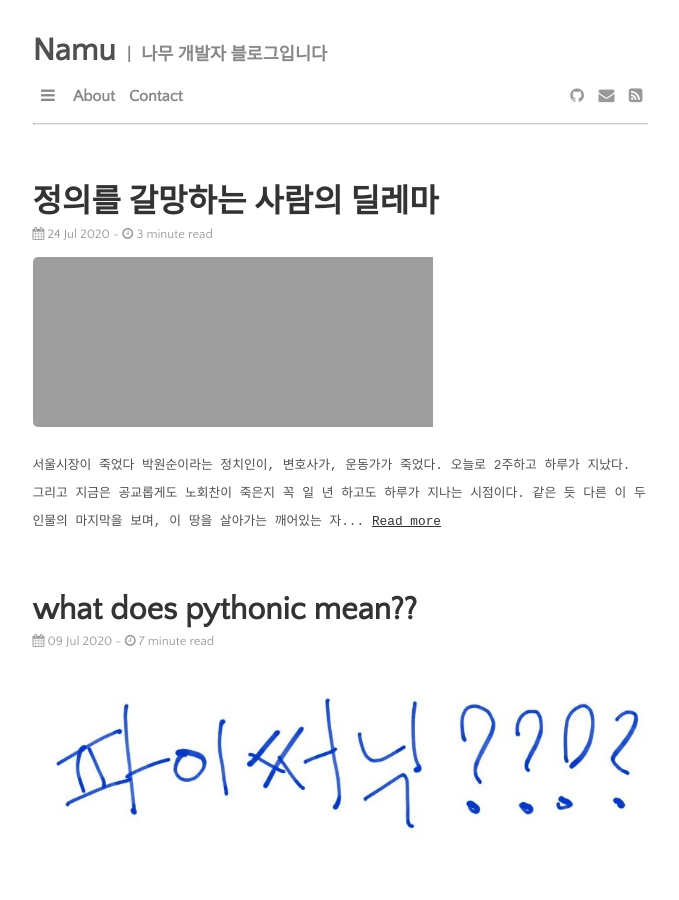
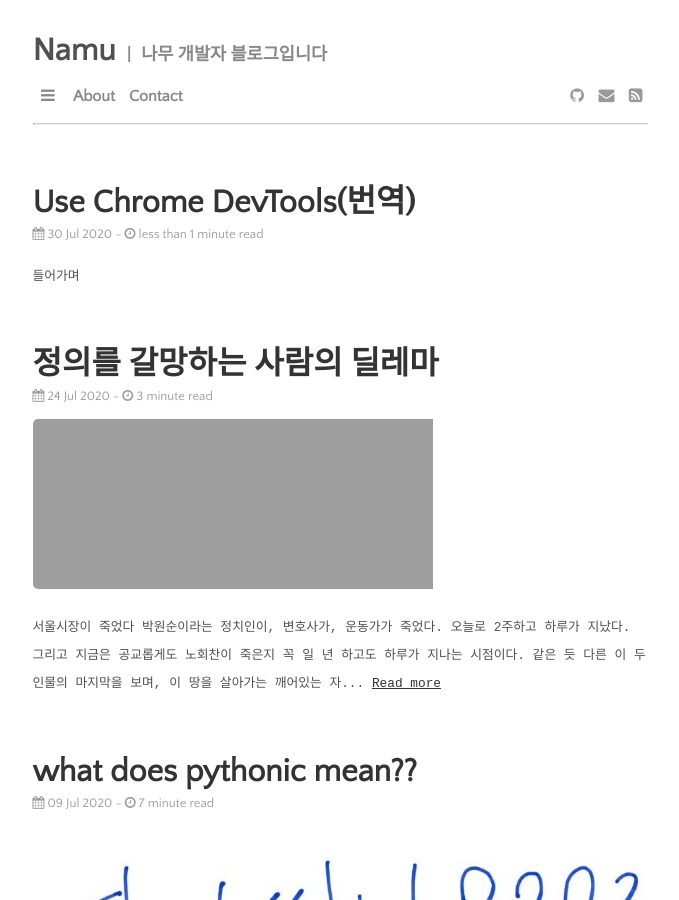
Before and after one commit to daesungRa/namu, a Jekyll site: the page built from index.markdown, in a window 1280 px wide and 900 px high. Shown: the whole window, without its empty margins (300-979 px from the left). Built offline with Jekyll 4.4.1, drawn with Linux system fonts in a browser that asks for light colours; some web fonts are replaced.

```diff
--- a/_data/settings.yml
+++ b/_data/settings.yml
@@ -14,6 +14,7 @@ dropdown_menu:
 - {name: '자바스크립트', path: 'javascript', url: ''}
 - {name: '파이썬', path: 'python', url: ''}
 - {name: '도커', path: 'docker', url: ''}
+- {name: '기타', path: 'etc', url: ''}
 - {name: '나무야 나무야', path: 'daily', url: ''}
 - {name: '데미안에게', path: 'to-demian', url: ''}
 
--- /dev/null
+++ b/_posts/etc/2020-07-30-use-chrome-devtools.markdown
@@ -0,0 +1,11 @@
+---
+title:  Use Chrome DevTools(번역)
+date:   2020-07-30 22:23:00 +0900
+author: namu
+categories: etc
+permalink: "/etc/:year/:month/:day/:title"
+image:
+image-view: false
+---
+
+## 들어가며
--- /dev/null
+++ b/category/etc.markdown
@@ -0,0 +1,5 @@
+---
+layout: category
+title: etc
+permalink: /etc/
+---
```
